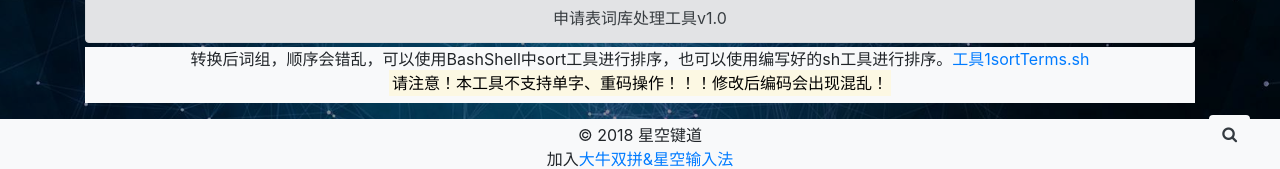
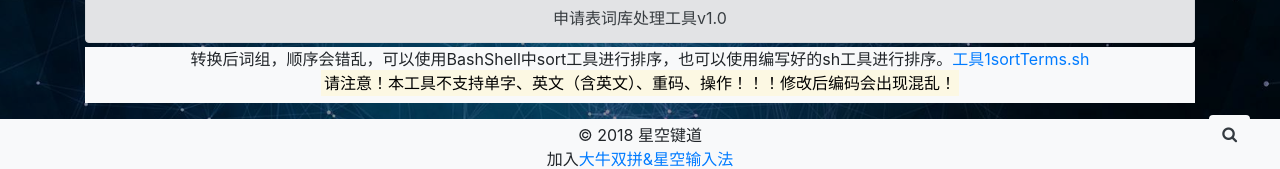
Before and after one commit to nshusr/xkinput, a Vue app: page /rime_jd_web/Tools/Contribution in a window 1280 px wide. Shown: the part 543-712 px from the top of the page. Built offline with nearby package versions, Linux system fonts and the light colour scheme.

Commit message:
处理申请表工具说明

```diff
--- a/src/components/Tools/Contribution/Contribution.vue
+++ b/src/components/Tools/Contribution/Contribution.vue
@@ -28,7 +28,7 @@
 	<button class="btn btn-danger" @dblclick="clearContent" @click="clearInfo = '双击生效清空'">{{clearInfo}}</button>
 	<a class="btn btn-light" href="https://739497722.docs.qq.com/ipGva4mn5bo" target="_black">键道6加词</a>
 	<p class="alert alert-secondary mb-1">申请表词库处理工具v1.0</p>
-	<p class="bg-light pb-2">转换后词组，顺序会错乱，可以使用BashShell中sort工具进行排序，也可以使用编写好的sh工具进行排序。<a href="https://gitee.com/nmlixa/Rime_JD/tree/master/Extended" target="_black">工具1sortTerms.sh</a><br><mark>请注意！本工具不支持单字、重码操作！！！修改后编码会出现混乱！</mark></p>
+	<p class="bg-light pb-2">转换后词组，顺序会错乱，可以使用BashShell中sort工具进行排序，也可以使用编写好的sh工具进行排序。<a href="https://gitee.com/nmlixa/Rime_JD/tree/master/Extended" target="_black">工具1sortTerms.sh</a><br><mark>请注意！本工具不支持单字、英文（含英文）、重码、操作！！！修改后编码会出现混乱！</mark></p>
 </div>
 </template>
 
```
